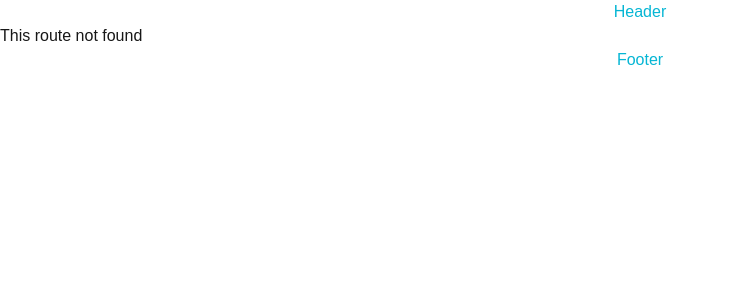
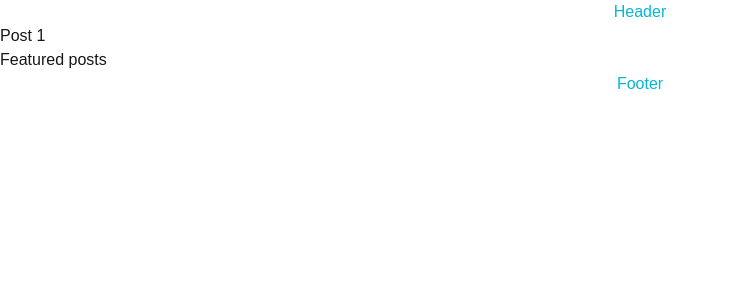
Before and after one commit to Ritesh9919/learning_nextjs15, a Next.js app: page /posts/1 in a window 1280 px wide. Before the commit this address had no page. Shown: the top 300 px of the page, without its empty margins (0-729 px from the left). Built offline with nearby package versions, Linux system fonts and the light colour scheme.

Commit message:
nested layouts

```diff
--- /dev/null
+++ b/app/posts/[postId]/layout.jsx
@@ -0,0 +1,10 @@
+const PostLayout = ({ children }) => {
+  return (
+    <>
+      {children}
+      <h1>Featured posts</h1>
+    </>
+  );
+};
+
+export default PostLayout;
--- /dev/null
+++ b/app/posts/[postId]/page.jsx
@@ -0,0 +1,6 @@
+const Post = async ({ params }) => {
+  const { postId } = await params;
+  return <h1>Post {postId}</h1>;
+};
+
+export default Post;
```
